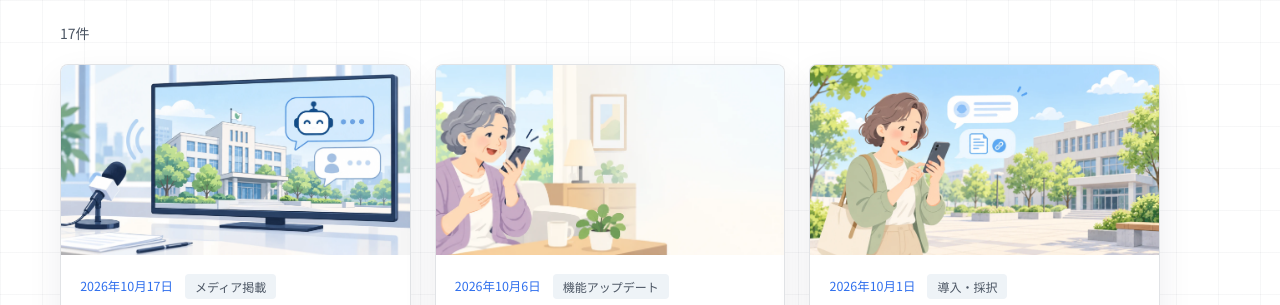
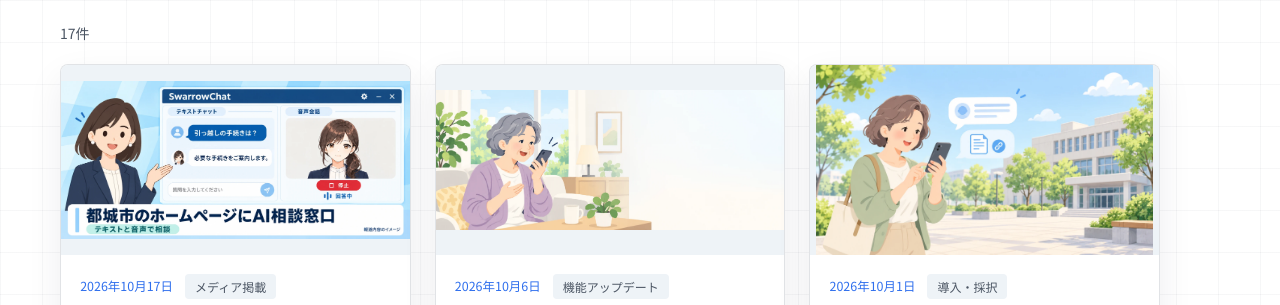
Before and after one commit to vectajp/vecta.co.jp, a SvelteKit app: page /article in a window 1280 px wide. Shown: the part 337-642 px from the top of the page. Built offline with nearby package versions, Linux system fonts and the light colour scheme; no server answers.

Commit message:
docs: テキストと音声の紹介イラストを資料とサイトに反映

```diff
--- a/packages/site-content/news.ts
+++ b/packages/site-content/news.ts
@@ -144,10 +144,11 @@ export const productNews = (
     },
     {
       slug: 'miyakonojo-ai-window-nhk',
-      image: '/assets/municipal-ai-news-illustration.webp',
-      imageAlt: '自治体のAI窓口に関するニュースをイメージしたイラスト',
-      imageWidth: 1672,
-      imageHeight: 941,
+      image: '/assets/municipal-ai-news-scene.webp',
+      imageAlt:
+        'キャスターがテキストチャットと音声会話のAI窓口を紹介するイラスト',
+      imageWidth: 1860,
+      imageHeight: 846,
       date: '2026-10-17',
       category: 'メディア掲載',
       title: '都城市のAI相談窓口がNHK「てげビビ！サタデー」で紹介されました',
--- a/src/lib/articles/posts/MiyakonojoAiWindowNhk.svelte
+++ b/src/lib/articles/posts/MiyakonojoAiWindowNhk.svelte
@@ -3,7 +3,7 @@
 </script>
 
 <div class="article-body">
-  <p class="image-caption">画像：自治体のAI窓口に関するニュースのイメージ</p>
+  <p class="image-caption">画像：報道内容をもとにしたイメージイラスト</p>
   <aside class="coverage-source" aria-label="NHKの掲載記事">
     <a
       href="https://news.web.nhk/newsweb/na/nd-20261017de60863"
--- a/src/lib/vecta/ArticleCard.svelte
+++ b/src/lib/vecta/ArticleCard.svelte
@@ -65,7 +65,7 @@
     display: block;
     width: 100%;
     height: 190px;
-    object-fit: cover;
+    object-fit: contain;
     background: var(--color-mist);
   }
 
```
Also changed, not shown: public/assets/municipal-ai-news-illustration.webp (deleted), public/assets/municipal-ai-news-scene.webp (added), 9 other files (tests, documents, lock files or other folders).
